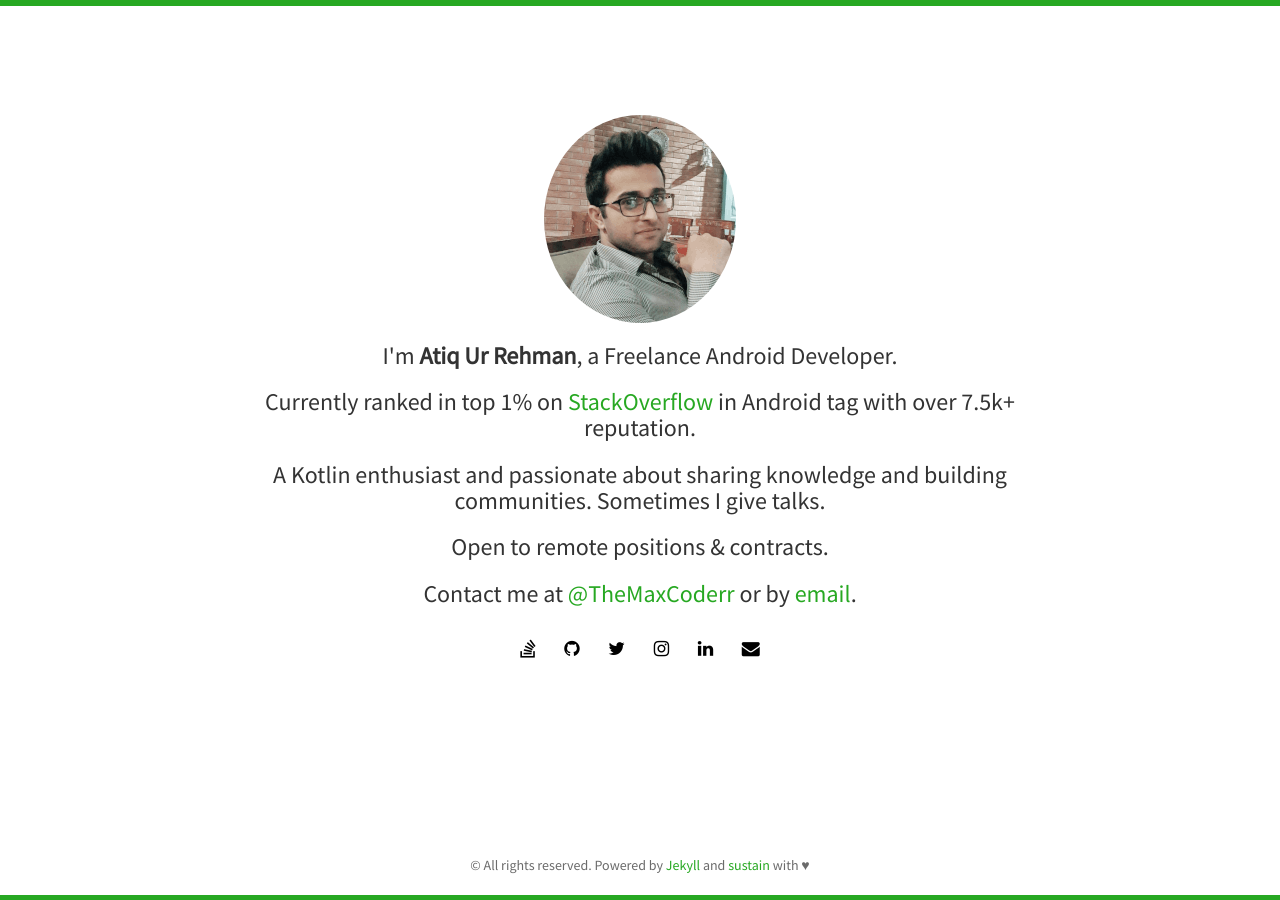
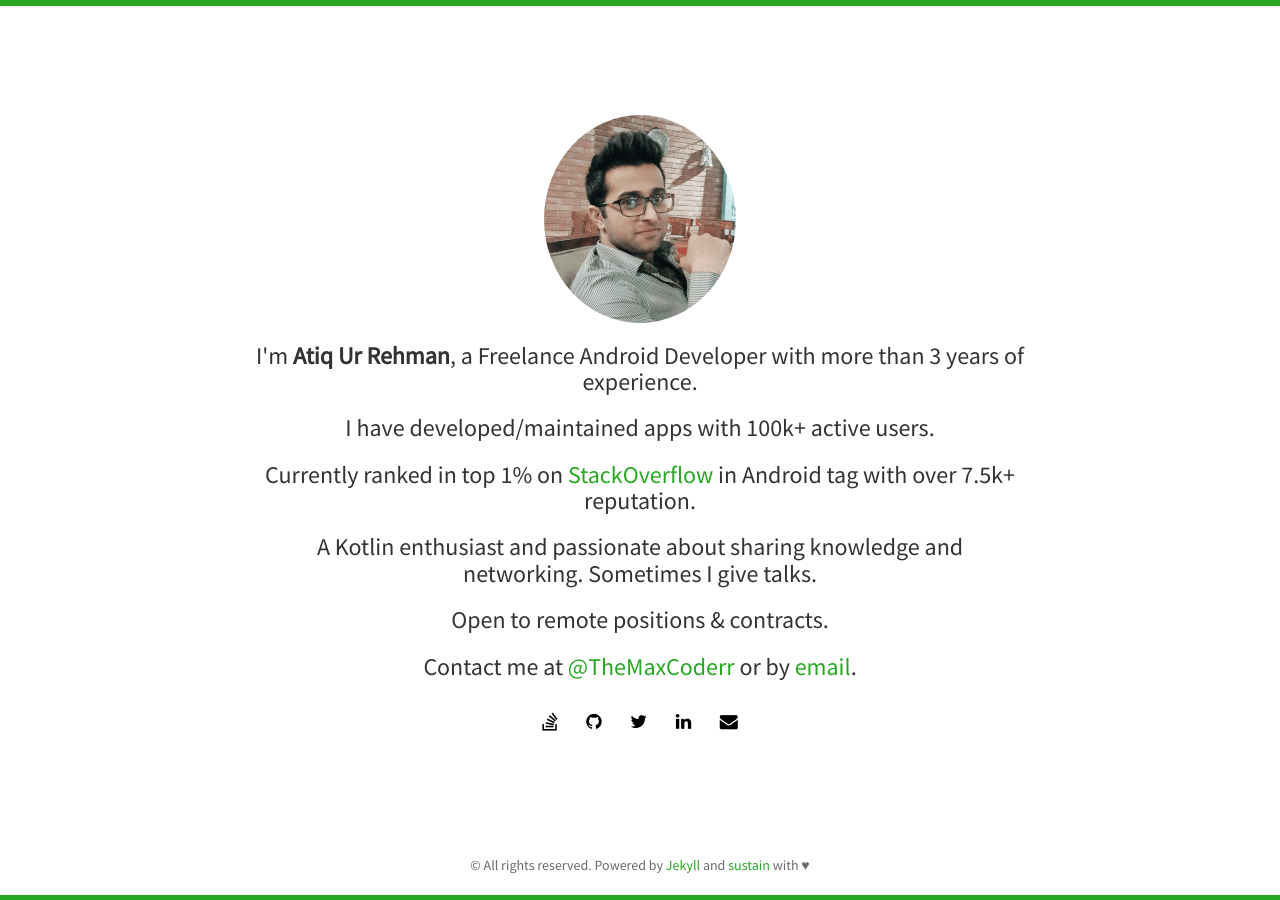
Before and after one commit to TheMaxCoder/TheMaxCoder.github.io, a Jekyll site: the page built from index.html, in a window 1280 px wide. Built offline with Jekyll 4.4.1, drawn with Linux system fonts in a browser that asks for light colours; nearby versions of some CDN libraries; the list of posts is cut into pages by our own code.

Commit message:
updated info

```diff
--- a/_includes/social.html
+++ b/_includes/social.html
@@ -11,9 +11,9 @@
         {% if site.twitter %}
         <a href="http://twitter.com/{{ site.twitter }}"><i class="fa fa-twitter"></i></a>
         {% endif %}
-		{% if site.instagram %}
+        <!--{% if site.instagram %}
         <a href="http://instagram.com/{{ site.instagram }}"><i class="fa fa-instagram"></i></a>
-    {% endif %}
+        {% endif %}-->
         {% if site.linkedin %}
         <a href="http://linkedin.com/in/{{ site.linkedin }}"><i class="fa fa-linkedin"></i></a>
         {% endif %}
--- a/index.html
+++ b/index.html
@@ -7,9 +7,10 @@ layout: home
 	  <div class="avatar">
 		<img class="img-circle" src="{{ site.baseurl }}static/img/{{ site.avatar }}" alt="Responsive image">
 	  </div>
-	  <h3>I'm <strong>{{ site.author }}</strong>, a Freelance Android Developer.</h3>
+	  <h3>I'm <strong>{{ site.author }}</strong>, a Freelance Android Developer with more than 3 years of experience.</h3>
+	  <h3>I have developed/maintained apps with 100k+ active users.</h3>
 	  <h3>Currently ranked in top 1% on <a href="https://stackoverflow.com/users/story/5699956">StackOverflow</a> in Android tag with over 7.5k+ reputation.</h3>
-	  <h3>A Kotlin enthusiast and passionate about sharing knowledge and building communities. Sometimes I give talks.</h3>
+	  <h3>A Kotlin enthusiast and passionate about sharing knowledge and networking. Sometimes I give talks.</h3>
 	  <h3>Open to remote positions & contracts.</h3>
 	  <h3>Contact me at <a href="http://twitter.com/{{ site.twitter }}">@{{ site.twitter }}</a> or by <a href="mailto:{{ site.email }}">email</a>.</h3>
 	  {% include social.html %}
```
Lines whose indentation alone changed are shown as unchanged.
